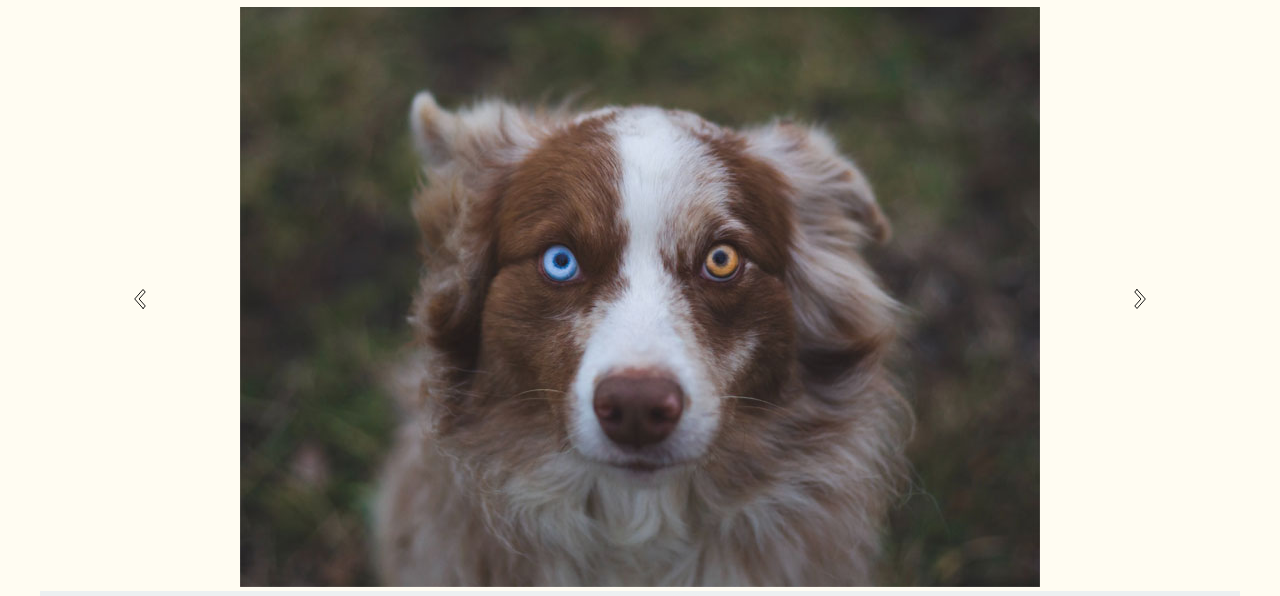
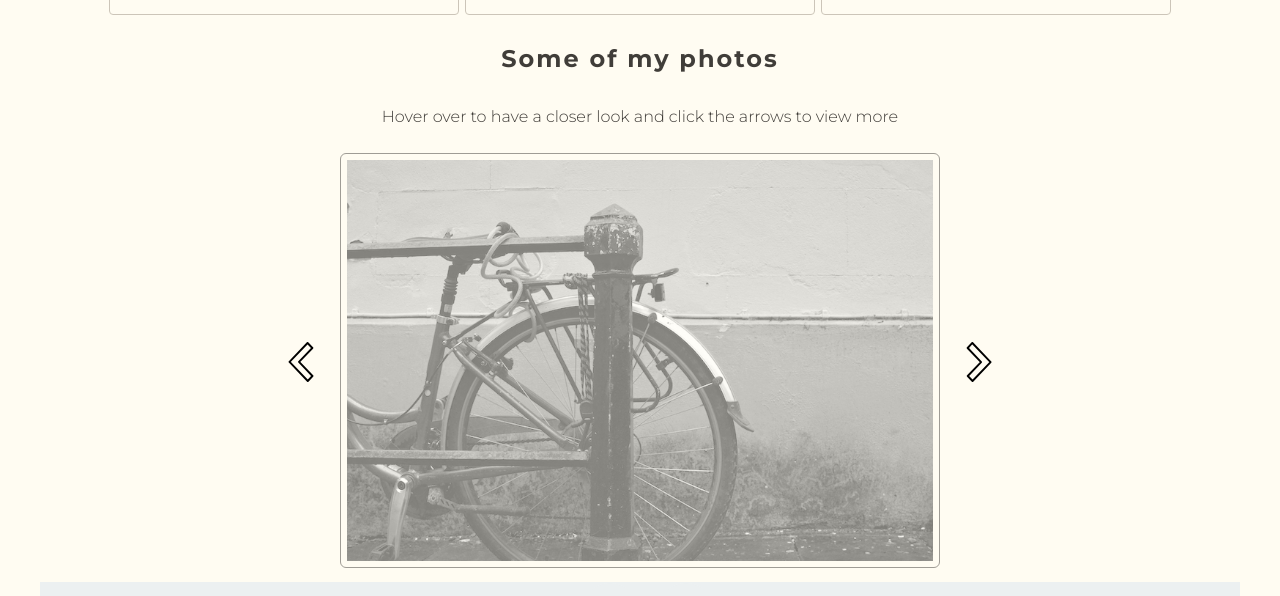
Before and after one commit to c-tregunna/Tech-Degree-Project-09, a plain HTML site: page index.html in a window 1280 px wide. Shown: the part 1468-2064 px from the top of the page. Drawn offline with nearby package versions, Linux system fonts and the light colour scheme.

Commit message:
added own images and altered nav in desktop view

```diff
--- a/index.html
+++ b/index.html
@@ -12,11 +12,18 @@
 <body>
     <div class="wrapper">
         <nav class="main-nav">
+            <ul class="wide-nav">
+                <li><a href="#about">About</a></li>
+                <li><a href="#work">Work</a></li>
+                <li><a href="#gallery">Photos</a></li>
+                <li><a href="#contact">Contact</a></li>
+            </ul>
             <div id="myNav" class="overlay">
                 <a href="javascript:void(0)" class="closebtn">&times;</a>  <!--href="javascript:void(0)" this was included, is it needed-->
                 <div class="overlay-content">
                 <a href="#about">About</a>
                 <a href="#work">Work</a>
+                <a href="#gallery">Photos</a>
                 <a href="#contact">Contact</a>
                 </div>
             </div>
@@ -134,14 +141,17 @@
                 </div>
             </section>
         </div>
-        <div class="quote-container">
-            <img src="img/svg/leftArrow.svg" class="prev" alt="previous quote arrow">
-            <div class="photo">
+        <section class="gallery-container" id="gallery">
+            <h2 class="photo-title">Some of my photos</h2>
+            <p>Hover over to have a closer look and click the arrows to view more</p>
+            <div class="photo-container">
+                <img src="img/svg/leftArrow.svg" class="prev" alt="previous quote arrow">
+                <div class="photo">
                 <!-- Photos will be added from javascript here -->
+                </div>
+                <img src="img/svg/rightArrow.svg" class="next" alt="previous quote arrow">
             </div>
-            <!-- <p class="quote"></p> -->
-            <img src="img/svg/rightArrow.svg" class="next" alt="previous quote arrow">
-        </div>
+        </section>
         <footer id="contact">
             <p class="copyright">&copy; Claire Tregunna - <span id="date"></span></p>
             <p class="email-add"><a href="mailto:clairet.dev@gmail.com?subject=Email%20from%20portfolio%20site" target="_blank">clairet.dev@gmail.com</a></p>
--- a/js/app.js
+++ b/js/app.js
@@ -91,24 +91,24 @@ currentYear.innerHTML = year;
 
 const photos = [
     {
-      photo: 'img/aussie.jpg',
-      text: 'Image of a dog'
+      photo: 'img/bike.jpg',
+      text: 'Image of a bike against a railing'
     },
     {
-      photo: 'img/tabby.jpg',
-      text: 'Image of a cat'
+      photo: 'img/island.jpg',
+      text: 'Image of Porto Santo island'
     },
     {
-      photo: 'img/pug.jpg',
-      text: 'Image of a pug'
+      photo: 'img/lochNess.jpg',
+      text: 'Image of Loch Ness'
     },
     {
-      photo: 'img/persian.jpg',
-      text: 'Image of a flat face'
+      photo: 'img/sorrento.jpg',
+      text: 'Image of Sorrento, Italy'
     },
     {
-      photo: 'img/golden.jpg',
-      text: 'Image of a goldie'
+      photo: 'img/meg.jpeg',
+      text: 'Image of Meg the Westie, best dog in the world'
     }
   ];
 
--- a/scss/base/_global.scss
+++ b/scss/base/_global.scss
@@ -15,7 +15,7 @@ body {
 }
 
 .wrapper {
-    width: 98%;
+    width: 100%;
     max-width: 1200px;
     margin: 0 auto;
 }
@@ -45,7 +45,7 @@ header {
 .about-container {
     display: flex;
     flex-direction: column;
-    @include medq($break-m) {
+    @include medqL($break-l) {
         flex-direction: row;
         justify-content: space-evenly;
         align-content: flex-start;
@@ -56,13 +56,12 @@ header {
     width: 100%;
     display: flex;
     flex-direction: column;
-    padding: 10px;
+    padding: 10px 20px;
     text-align: justify;
-    @include medq($break-m) {
+    @include medqL($break-l) {
         width: 40%;
     }
 }
-
 #work {
     width: 100%;
     padding: 10px;
@@ -151,7 +150,20 @@ header {
       border-top: 1px solid $flame;
   }
 
-.quote-container {
+.gallery-container {
+    display: flex;
+    flex-direction: column;
+    justify-content: space-evenly;
+    align-items: center;
+    padding: 0 20px;
+}
+
+.gallery-container p {
+    text-align: center;
+}
+
+
+.photo-container {
     display: flex;
     flex-direction: row;
     justify-content: space-evenly;
--- a/scss/componants/_images.scss
+++ b/scss/componants/_images.scss
@@ -6,7 +6,7 @@
 
 .next,
 .prev {
-    height: 20px;
+    height: 40px;
     padding: 0 6px;
     display: inline-block;
 }
@@ -30,3 +30,19 @@ path:hover {
 .project-img {
     @include image;
 }
+.photo {
+    margin: 10px 20px;
+    max-width: 600px;
+}
+.photo img {
+    padding: 6px;
+    border: 1px solid $black-olive;
+    border-radius: 6px;
+    width: 100%;
+    opacity: .5;
+    transition: opacity .4s ease-in;
+}
+
+.photo img:hover {
+    opacity: 1;
+}
--- a/scss/componants/_navigation.scss
+++ b/scss/componants/_navigation.scss
@@ -10,6 +10,35 @@
     align-items: center;
     z-index: 10000;
     padding-left: 20px;
+    @include medq($break-m) {
+      padding-left: 0px;
+    }
+}
+
+.wide-nav {
+  display: none;
+  @include medq($break-m) {
+  display: flex;
+  flex-direction: row;
+  justify-content: space-evenly;
+  width: 100%;
+  margin: auto;
+  padding: 0px;
+  max-width: 1000px;
+}
+}
+
+.wide-nav li {
+  list-style-type: none;
+  font-size: 1.5em;
+}
+
+.wide-nav a {
+  @include links;
+}
+
+.wide-nav a:hover {
+  @include linksHover;
 }
 
 .overlay {
@@ -59,5 +88,6 @@ span#menuIcon {
     transition: 1s;
     @include medq($break-m) {
       font-size: 30px;
+      display: none;
     }
 }
```
Also changed, not shown: css/styles.css, img/aussie.jpg (deleted), img/bike.jpg (added), img/dachshund.jpg (deleted), img/golden.jpg (deleted), img/island.jpg (added), img/lochNess.JPG (added), img/meg.jpeg (added), img/persian.jpg (deleted), img/pug.jpg (deleted), img/sorrento.jpg (added), img/tabby.jpg (deleted), 1 other file.
